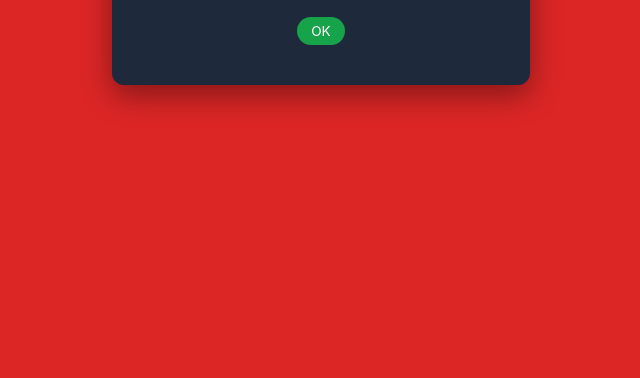
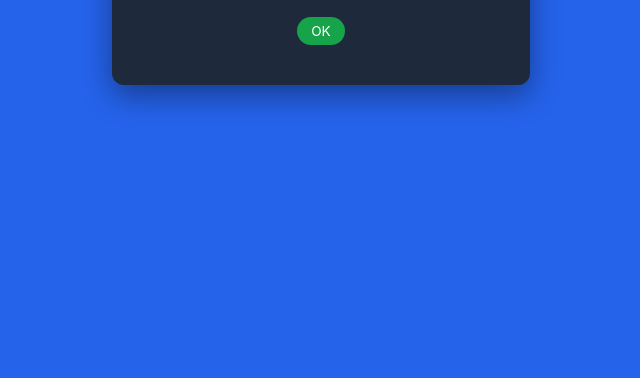
Before and after one commit to monthawit/test-portainer-01, a plain HTML site: page index.html in a window 1280 px wide. Shown: the part 422-800 px from the top of the page, without its empty margins (319-959 px from the left). Drawn offline with Linux system fonts and the light colour scheme.

Commit message:
Change background color to blue
Co-Authored-By: Claude Sonnet 5 <noreply@anthropic.com>

```diff
--- a/index.html
+++ b/index.html
@@ -8,7 +8,7 @@
   body {
     margin: 0;
     font-family: -apple-system, BlinkMacSystemFont, "Segoe UI", Roboto, sans-serif;
-    background: #dc2626;
+    background: #2563eb;
     color: #e2e8f0;
     display: flex;
     align-items: center;
```
